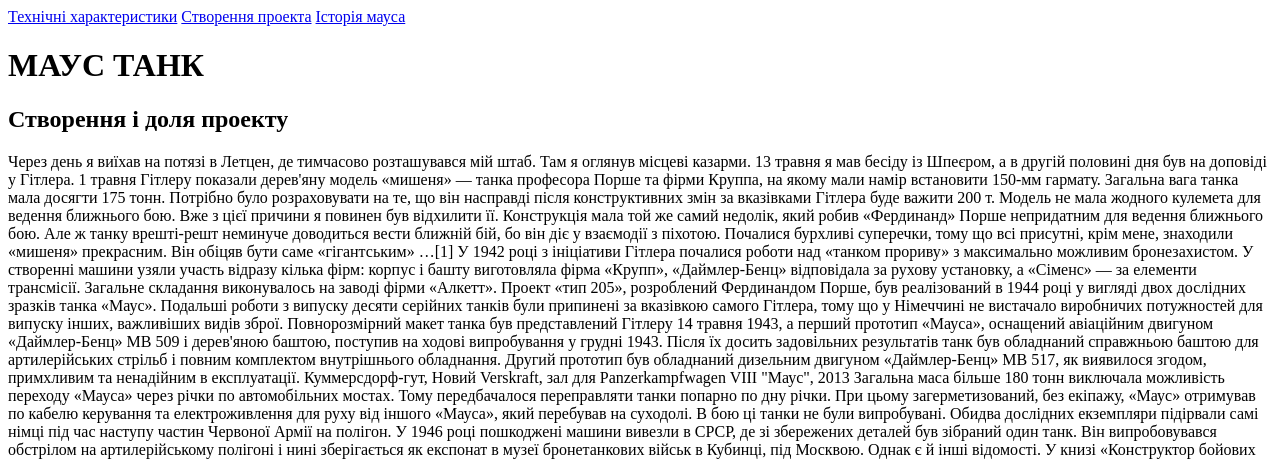
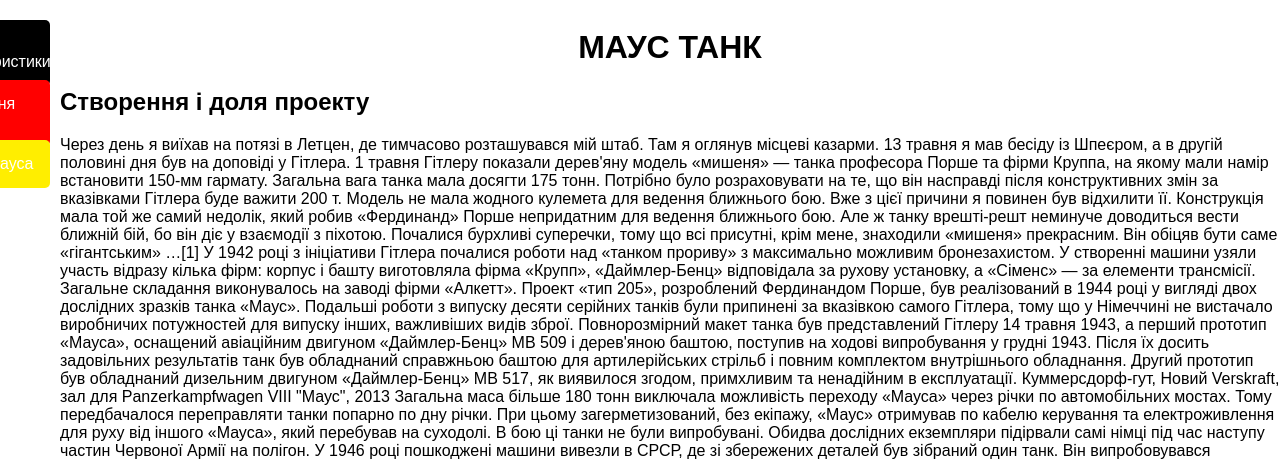
Before and after one commit to svitlanasnig/Vaskiv, a plain HTML site: page 3.html in a window 1280 px wide. Shown: the top 459 px of the page. Drawn offline with Linux system fonts and the light colour scheme.

Commit message:
Update 3.html

```diff
--- a/3.html
+++ b/3.html
@@ -2,13 +2,14 @@
 <html>
     <head>
      <title>МАУС ТАНК</title>
+        <link rel="stylesheet" href="s3.css">
     </head>
     <body>
         <header>
            <nav>
-             <a href="#" class="about">Технічні характеристики</a>
-             <a href="#" class="blog">Створення проекта</a>
-             <a href="#" class="projects">Історія мауса</a>
+             <a href="index.html" class="about">Технічні характеристики</a>
+             <a href="2.html" class="blog">Створення проекта</a>
+             <a href="3.html" class="projects">Історія мауса</a>
              </nav>
         </header>
         <main>
```
